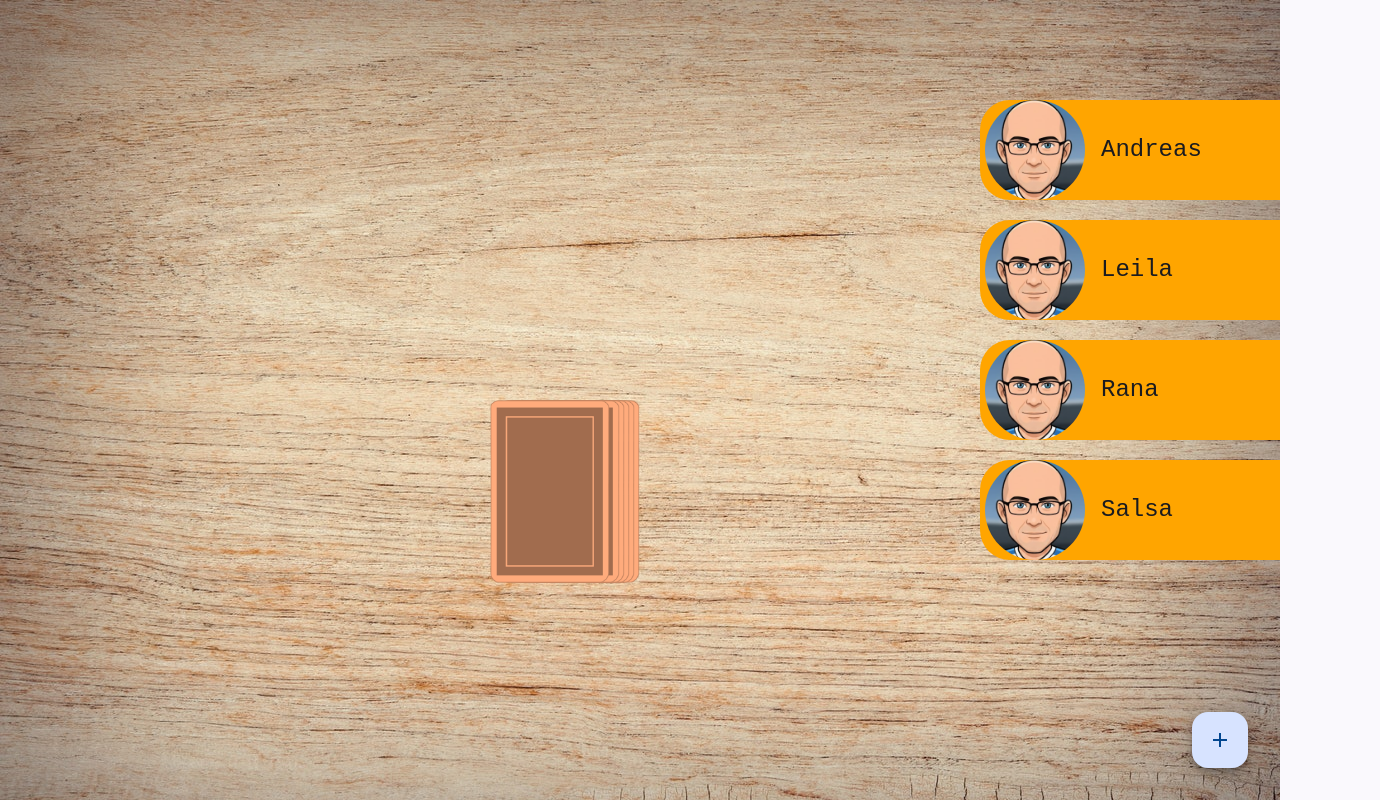
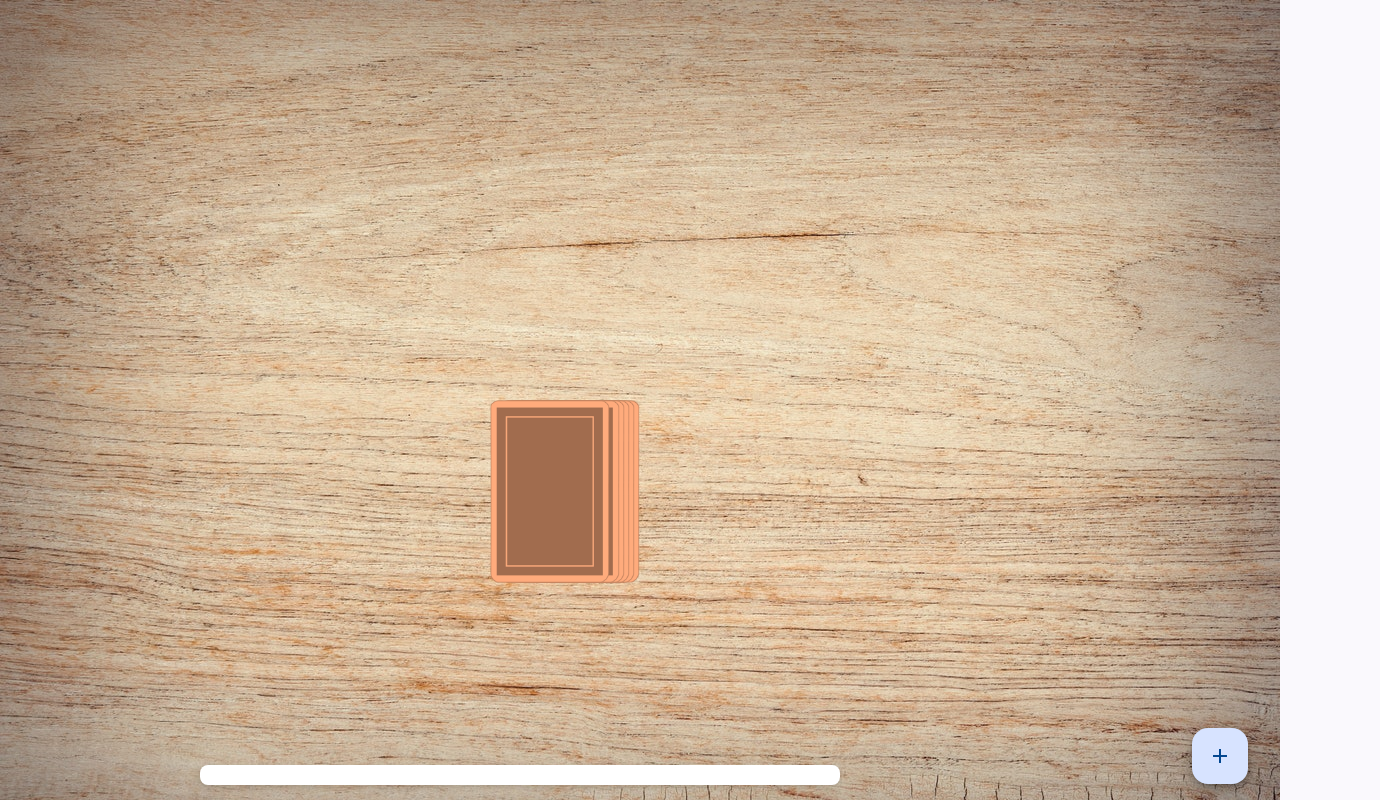
Before and after one commit to AndreasKissner/Ring-of-Fire, an Angular app: page /game in a window 1280 px wide. Shown: the whole page, 1380 px wide, since content can reach past the window. Built offline with nearby package versions, Linux system fonts and the light colour scheme.

Commit message:
Added Info with Array

```diff
--- a/src/app/dialog-add-player/dialog-add-player.component.html
+++ b/src/app/dialog-add-player/dialog-add-player.component.html
@@ -8,5 +8,5 @@
 </mat-dialog-content>
 <mat-dialog-actions>
   <button matButton (click)="onNoClick()">No Thanks</button>
-  <button matButton [mat-dialog-close]="animal()" cdkFocusInitial>Ok</button>
+  <button matButton [mat-dialog-close]="name" cdkFocusInitial>Ok</button>
 </mat-dialog-actions>
--- /dev/null
+++ b/src/app/game-info/game-info.component.html
@@ -0,0 +1,8 @@
+<div class="game-info-container">
+  <div class="info-card">
+    <h2>{{title}}</h2>
+    <p class="text">
+     {{description}}
+    </p>
+  </div>
+</div>
--- /dev/null
+++ b/src/app/game-info/game-info.component.scss
@@ -0,0 +1,31 @@
+*{
+  padding: 0;
+  margin:0;
+}
+.game-info-container {
+position: absolute;
+bottom: 0px;
+left: 100px;
+right: 100px;
+width: 100%;
+
+max-width: 50%;
+
+}
+
+.info-card {
+padding: 10px;
+  background: #ffffff;
+  border-radius: 8px;
+  box-shadow: 0 2px 6px rgba(0, 0, 0, 0.15);
+  display: flex;
+  justify-content: center;
+  flex-direction: column;
+
+
+
+  .text {
+    font-size: 14px;
+    line-height: 1.4;
+  }
+}
--- /dev/null
+++ b/src/app/game-info/game-info.component.ts
@@ -0,0 +1,83 @@
+import { Component, input, effect } from '@angular/core';
+import { MatCardModule } from '@angular/material/card';
+import { retry } from 'rxjs';
+
+@Component({
+  selector: 'app-game-info',
+  imports: [MatCardModule],
+  templateUrl: './game-info.component.html',
+  styleUrl: './game-info.component.scss',
+})
+export class GameInfoComponent {
+  cardAction = [
+    {
+      title: 'Wasserfall',
+      description:
+        'Alle fangen gleichzeitig an zu trinken. Erst wenn Spieler 1 aufhört, darf Spieler 2 aufhören. Sobald Spieler 2 stoppt, darf Spieler 3 aufhören, und so weiter.',
+    },
+    {
+      title: 'Du',
+      description: 'Du suchst dir jemanden aus, der trinken muss.',
+    },
+    {
+      title: 'Ich',
+      description: 'Glückwunsch! Du musst selbst einen Schluck/Shot trinken!',
+    },
+    {
+      title: 'Kategorie',
+      description:
+        'Nenne eine Kategorie (z. B. Biermarken). Jeder muss reihum einen Begriff dazu nennen. Wem nichts mehr einfällt, der trinkt.',
+    },
+    {
+      title: 'Dance-Battle',
+      description:
+        'Spieler 1 macht eine Tanzbewegung vor. Spieler 2 wiederholt sie und fügt eine eigene hinzu. Wer einen Fehler macht, trinkt.',
+    },
+    { title: 'Mädels', description: 'Alle Frauen in der Runde trinken.' },
+    {
+      title: 'Himmel',
+      description:
+        'Alle reißen die Hände hoch! Wer zuletzt reagiert, muss trinken.',
+    },
+    {
+      title: 'Partner',
+      description:
+        'Wähle einen Partner. Dein Partner muss immer trinken, wenn du trinkst (und umgekehrt).',
+    },
+    {
+      title: 'Daumenkönig',
+      description:
+        'Du bist der Daumenkönig. Wann immer du deinen Daumen auf die Tischkante legst, müssen es dir alle gleichtun. Der Letzte trinkt.',
+    },
+    { title: 'Männer', description: 'Alle Männer in der Runde trinken.' },
+    {
+      title: 'Questionmaster',
+      description:
+        'Du bist der Questionmaster. Wer eine deiner Fragen beantwortet, muss trinken. Die Rolle endet, wenn jemand anderes diese Karte zieht.',
+    },
+    {
+      title: 'Niemals zuvor...',
+      description:
+        'Sage etwas, das du noch nie getan hast. Alle, die es schon getan haben, müssen trinken.',
+    },
+    {
+      title: 'Regel',
+      description:
+        'Stelle eine Regel auf (z. B. nicht mehr mit dem Vornamen ansprechen). Wer die Regel bricht, muss trinken.',
+    },
+  ];
+
+  title: string = '';
+  description: string = '';
+
+  card = input<string>();
+  constructor() {
+    effect(() => {
+      const value = this.card();
+      if (!value) return;
+      let cardNumber = +value.split('_')[1];
+      this.title = this.cardAction[cardNumber - 1].title;
+      this.description = this.cardAction[cardNumber - 1].description;
+    });
+  }
+}
--- a/src/app/game/game.component.html
+++ b/src/app/game/game.component.html
@@ -1,5 +1,6 @@
 @for(player of game.players; track player; let i = $index){
-<app-player [name]="player" class="player-position" [ngStyle]="{'top.px': 100 + (i * 120)}" style="top: 80px"></app-player>
+<app-player [name]="player" class="player-position" [ngStyle]="{'top.px': 100 + (i * 70)}"
+    [playerActive]="i == game.currentPlayer" style="top: 80px"></app-player>
 }
 
 
@@ -24,8 +25,11 @@
         }
     </div>
 
+
+    <app-game-info [card]="currentCard" class="pin-bottom"></app-game-info>
+
+    <button class="btn-add" (click)="openDialog()" matFab aria-label="Example icon button with a delete icon">
+        <mat-icon>add</mat-icon>
+    </button>
+
 </div>
-
-<button class="btn-add" (click)="openDialog()"  matFab aria-label="Example icon button with a delete icon">
-        <mat-icon>add</mat-icon>
-      </button>
--- a/src/app/game/game.component.scss
+++ b/src/app/game/game.component.scss
@@ -60,5 +60,13 @@
 .btn-add {
 position: absolute;
 right: 32px;
-bottom: 32px;
+bottom: 16px;
 }
+
+.pin-bottom{
+    position: absolute;
+    width: 100%;
+    bottom: 15px;
+    left: 100px;
+    right: 100px;
+}
--- a/src/app/game/game.component.ts
+++ b/src/app/game/game.component.ts
@@ -6,10 +6,11 @@ import { MatButtonModule } from '@angular/material/button';
 import { MatIconModule } from '@angular/material/icon';
 import { MatDialog } from '@angular/material/dialog';
 import { DialogAddPlayerComponent } from '../dialog-add-player/dialog-add-player.component';
+import { GameInfoComponent } from '../game-info/game-info.component';
 
 @Component({
   selector: 'app-game',
-  imports: [CommonModule, PlayerComponent, MatButtonModule,MatIconModule,],
+  imports: [CommonModule, PlayerComponent, MatButtonModule,MatIconModule, GameInfoComponent],
   templateUrl: './game.component.html',
   styleUrl: './game.component.scss',
 })
@@ -44,9 +45,8 @@ export class GameComponent {
   openDialog(): void {
     const dialogRef = this.dialog.open(DialogAddPlayerComponent);
 
-    dialogRef.afterClosed().subscribe(result => {
-      console.log('The dialog was closed');
-
+    dialogRef.afterClosed().subscribe((name : string) => {
+      this.game.players.push(name)
     });
   }
 
--- a/src/app/player/player.component.html
+++ b/src/app/player/player.component.html
@@ -1,4 +1,4 @@
-<div class="player">
+<div class="player" [class.player-active]="playerActive()">
     <img src="assets/img/profile/3.png" alt="">
 <span>{{ name() }}</span>
 </div>
--- a/src/app/player/player.component.scss
+++ b/src/app/player/player.component.scss
@@ -3,7 +3,7 @@
 
     display: flex;
   align-items: center;
-  background-color: orange;
+  background-color: rgba(141, 137, 131, 0.705);
   border-bottom-left-radius: 30px ;
   border-top-left-radius:30px ;
   span {
@@ -15,9 +15,13 @@
 
   img {
   margin-left: 5px;
-    width: 100px;
-    height: 100px;
+    width: 50px;
+    height: 50px;
     object-fit: cover;
     border-radius: 100%;
   }
 }
+
+.player-active{
+  background-color: rgb(226, 169, 13);
+}
--- a/src/app/player/player.component.ts
+++ b/src/app/player/player.component.ts
@@ -8,5 +8,6 @@ import { Component, input } from '@angular/core';
 })
 export class PlayerComponent {
 name = input<string>();
+playerActive = input<boolean>(false);
 
 }
--- a/src/models/game.ts
+++ b/src/models/game.ts
@@ -1,5 +1,5 @@
 export class Game {
-  public players: string[] =[ "Andreas", "Leila", "Rana", "Salsa"];
+  public players: string[] =[];
   public stack: string[] = [];
   public playedCards: string[] = [];
   public currentPlayer: number = 0;
```
Also changed, not shown: 1 other file (tests, documents, lock files or other folders).
